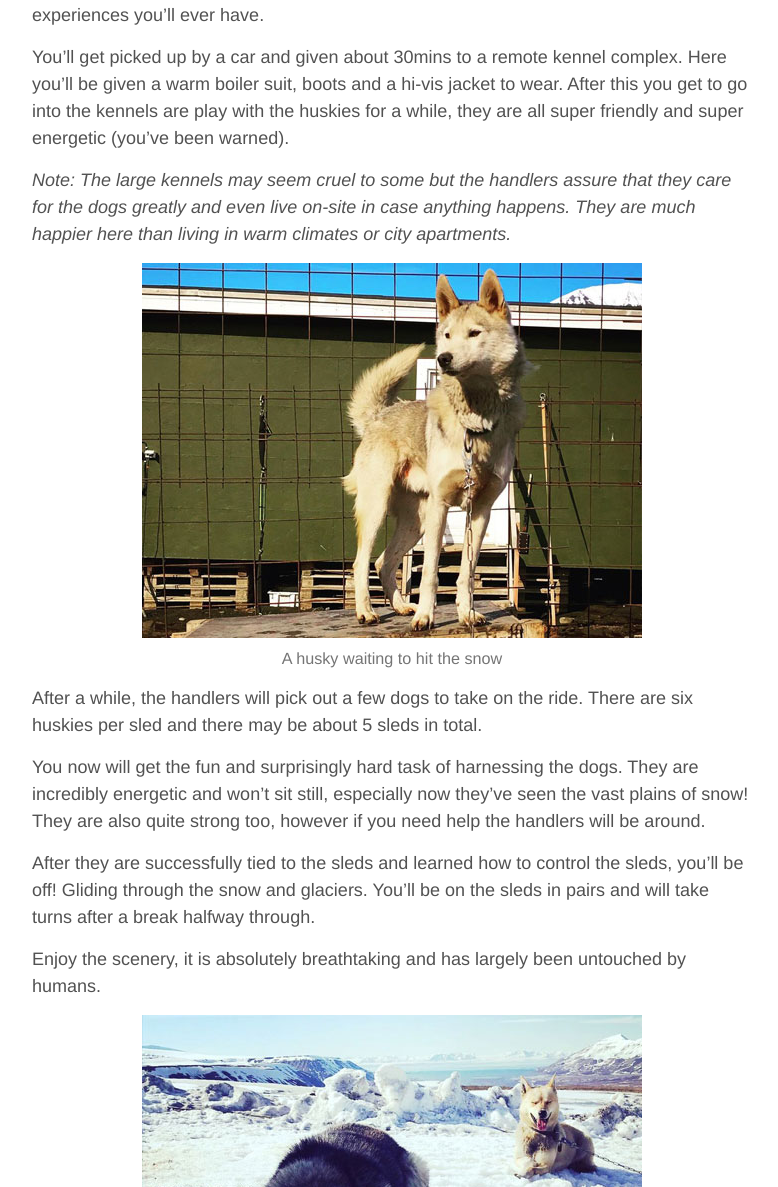
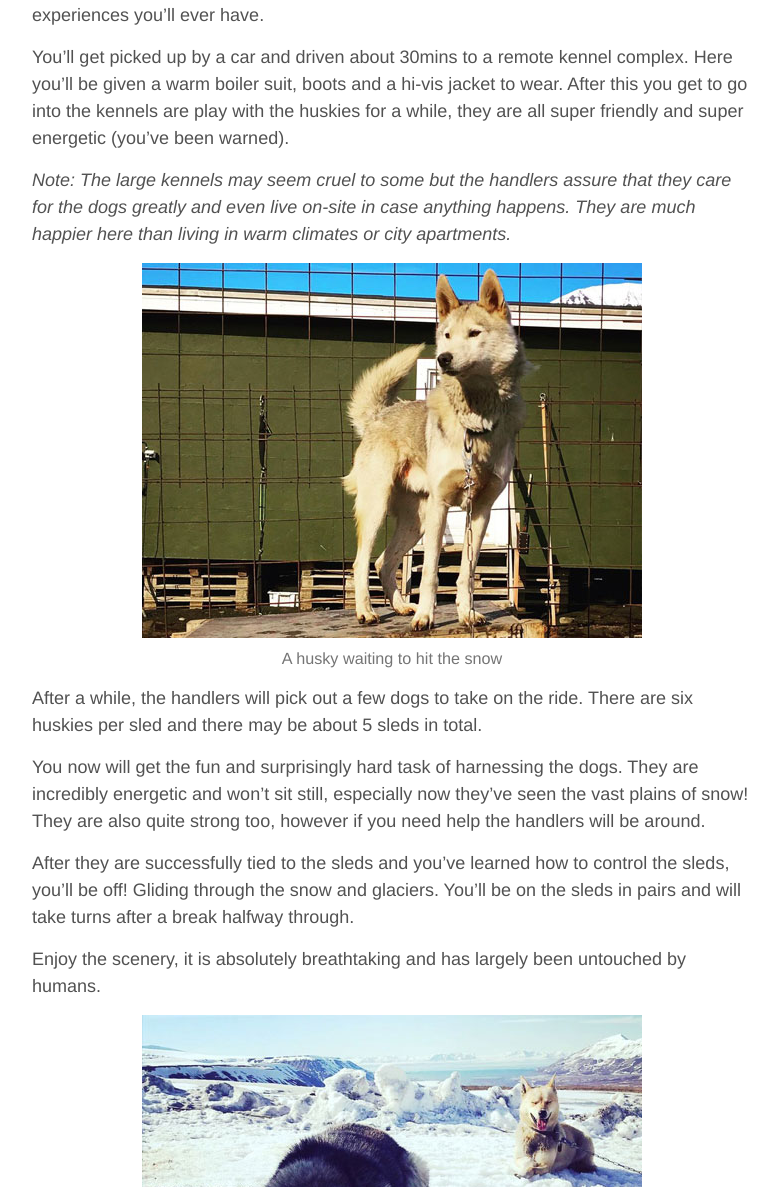
Before and after one commit to dineshraj/blog, a Jekyll site: the page built from _posts/2019-06-17-make-the-most-of-svalbard-in-4-days.md, in a window 1280 px wide and 1400 px high, scrolled down 3592 px. Shown: the part 213-1400 px from the top of the window, without its empty margins (248-1026 px from the left). Built offline with Jekyll 4.4.1, drawn with Linux system fonts in a browser that asks for light colours; some of the changed text lies outside the part shown.

Commit message:
Change/add words that sound better in context

```diff
--- a/_posts/2019-06-17-make-the-most-of-svalbard-in-4-days.md
+++ b/_posts/2019-06-17-make-the-most-of-svalbard-in-4-days.md
@@ -67,7 +67,7 @@ If check-in is open at your hotel or Airbnb it's suggested you go there, drop yo
 
 A lot of people say save the best for last, but why? Husky sledding will be one of the best experiences you'll ever have.
 
-You'll get picked up by a car and given about 30mins to a remote kennel complex. Here you'll be given a warm boiler suit, boots and a hi-vis jacket to wear. After this you get to go into the kennels are play with the huskies for a while, they are all super friendly and super energetic (you've been warned).
+You'll get picked up by a car and driven about 30mins to a remote kennel complex. Here you'll be given a warm boiler suit, boots and a hi-vis jacket to wear. After this you get to go into the kennels are play with the huskies for a while, they are all super friendly and super energetic (you've been warned).
 
 _Note: The large kennels may seem cruel to some but the handlers assure that they care for the dogs greatly and even live on-site in case anything happens. They are much happier here than living in warm climates or city apartments._
 
@@ -77,7 +77,7 @@ After a while, the handlers will pick out a few dogs to take on the ride. There
 
 You now will get the fun and surprisingly hard task of harnessing the dogs. They are incredibly energetic and won't sit still, especially now they've seen the vast plains of snow! They are also quite strong too, however if you need help the handlers will be around.
 
-After they are successfully tied to the sleds and learned how to control the sleds, you'll be off! Gliding through the snow and glaciers. You'll be on the sleds in pairs and will take turns after a break halfway through.
+After they are successfully tied to the sleds and you've learned how to control the sleds, you'll be off! Gliding through the snow and glaciers. You'll be on the sleds in pairs and will take turns after a break halfway through.
 
 Enjoy the scenery, it is absolutely breathtaking and has largely been untouched by humans.
 
```
Also changed, not shown: other parts of _posts/2019-06-17-make-the-most-of-svalbard-in-4-days.md (+2 -2 lines).
